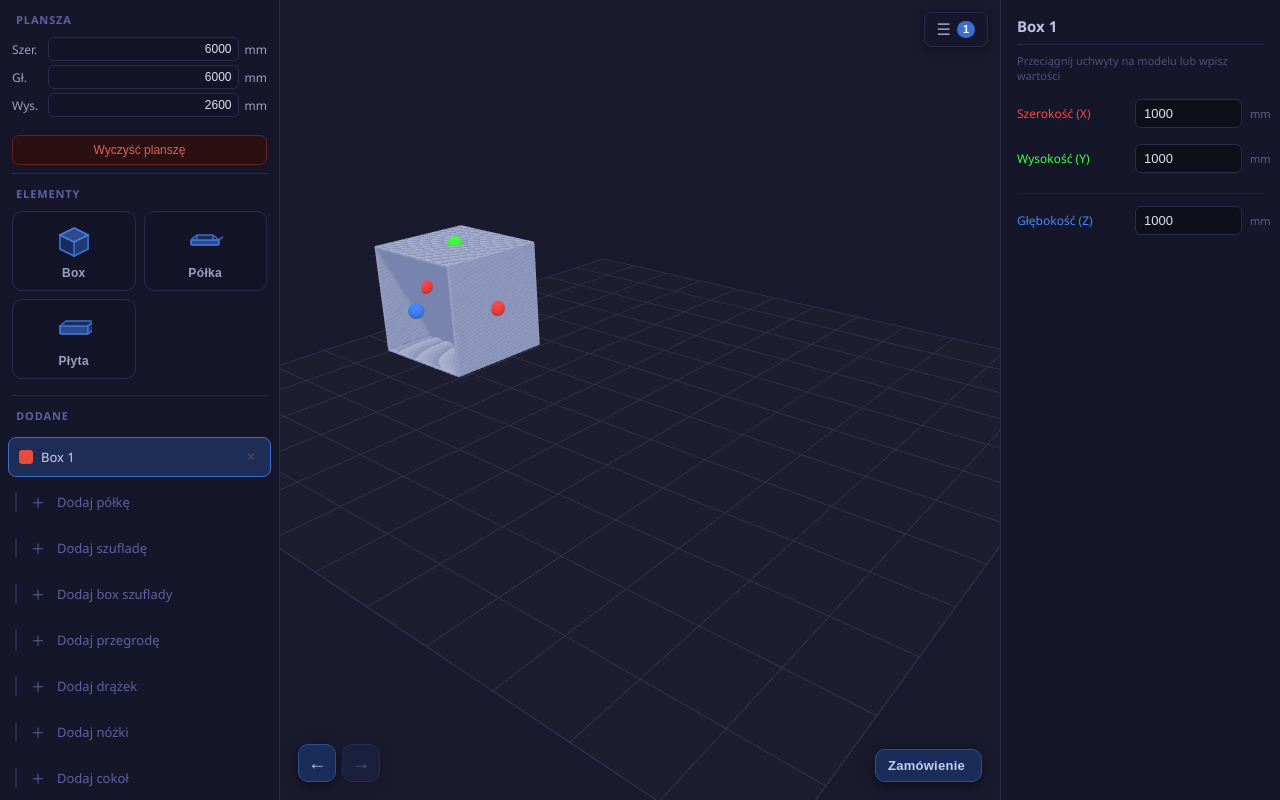
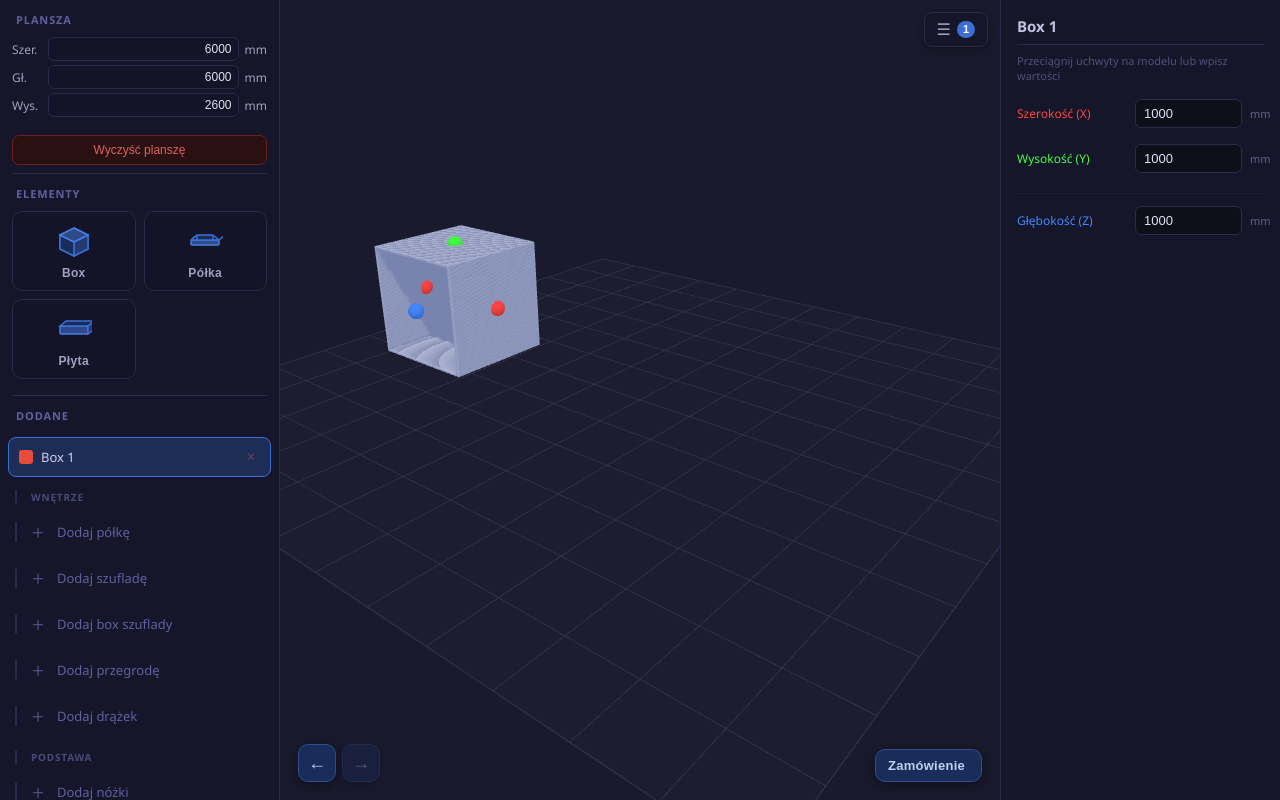
Before and after one commit to furnitureboardform/furniture-board-calculator-v2, a React (Vite) app: page / in a window 1280 px wide. Both pictures are taken after a click on the button "Box". Built offline with nearby package versions, Linux system fonts and the light colour scheme.

Commit message:
grouping adding elements in box

```diff
--- a/src/ElementLibrary.css
+++ b/src/ElementLibrary.css
@@ -288,6 +288,34 @@
   flex-shrink: 0;
 }
 
+/* Section header inside cabinet tree */
+.element-item--section {
+  padding: 8px 10px 2px 6px;
+  font-size: 10px;
+  font-weight: 700;
+  color: #4a4a7a;
+  text-transform: uppercase;
+  letter-spacing: 0.08em;
+  cursor: default;
+  margin-top: 4px;
+  border-radius: 0;
+  background: none;
+}
+
+.element-item--section:hover {
+  background: none;
+}
+
+.element-section-line {
+  display: inline-block;
+  width: 2px;
+  align-self: stretch;
+  background: #2a2a50;
+  border-radius: 1px;
+  margin-right: 6px;
+  flex-shrink: 0;
+}
+
 /* Add shelf row */
 .element-item--add {
   color: #6060a0;
--- a/src/ElementLibrary.tsx
+++ b/src/ElementLibrary.tsx
@@ -265,6 +265,12 @@ const ElementLibrary: React.FC<Props> = ({
           <>
             {children.filter((c) => c.type !== 'drawerbox' && c.type !== 'blenda').map((child) => renderItem(child, true))}
             {children.filter((c) => c.type === 'drawerbox').map((dbox) => renderDrawerbox(dbox))}
+
+            {/* Section: Wnętrze */}
+            <li className="element-item element-item--section">
+              <span className="element-section-line" />
+              Wnętrze
+            </li>
             <li className="element-item element-item--add" onClick={() => onAddShelfToCabinet(cab.id)}>
               <span className="element-indent-line" />
               <span className="element-add-icon">＋</span>
@@ -290,6 +296,15 @@ const ElementLibrary: React.FC<Props> = ({
               <span className="element-add-icon">＋</span>
               <span className="element-name" style={{ color: '#6060a0' }}>Dodaj drążek</span>
             </li>
+
+            {/* Section: Podstawa */}
+            {(!elements.some((e) => e.type === 'leg' && e.cabinetId === cab.id) ||
+              !elements.some((e) => e.type === 'plinth' && e.cabinetId === cab.id)) && (
+              <li className="element-item element-item--section">
+                <span className="element-section-line" />
+                Podstawa
+              </li>
+            )}
             {!elements.some((e) => e.type === 'leg' && e.cabinetId === cab.id) && (
               <li className="element-item element-item--add" onClick={() => onAddLegsToCabinet(cab.id)}>
                 <span className="element-indent-line" />
@@ -304,10 +319,20 @@ const ElementLibrary: React.FC<Props> = ({
                 <span className="element-name" style={{ color: '#6060a0' }}>Dodaj cokoł</span>
               </li>
             )}
+
+            {/* Section: Wykończenie */}
+            {(!elements.some((e) => e.type === 'hdf' && e.cabinetId === cab.id) ||
+              !elements.some((e) => e.type === 'front' && e.cabinetId === cab.id) ||
+              !elements.some((e) => e.type === 'maskowanica' && e.cabinetId === cab.id)) && (
+              <li className="element-item element-item--section">
+                <span className="element-section-line" />
+                Wykończenie
+              </li>
+            )}
             {!elements.some((e) => e.type === 'hdf' && e.cabinetId === cab.id) && (
               <li className="element-item element-item--add" onClick={() => onAddHdfToCabinet(cab.id)}>
                 <span className="element-indent-line" />
-                <span className="element-add-icon">️＋</span>
+                <span className="element-add-icon">＋</span>
                 <span className="element-name" style={{ color: '#6060a0' }}>Dodaj płytę HDF</span>
               </li>
             )}
@@ -329,14 +354,14 @@ const ElementLibrary: React.FC<Props> = ({
               <li className="element-item element-item--add" onClick={() => onAddMaskowanicaToCabinet(cab.id, 'left')}>
                 <span className="element-indent-line" />
                 <span className="element-add-icon">＋</span>
-                <span className="element-name" style={{ color: '#6060a0' }}>Dodaj maskownicę L</span>
+                <span className="element-name" style={{ color: '#6060a0' }}>Dodaj maskownicę lewa</span>
               </li>
             )}
             {!elements.some((e) => e.type === 'maskowanica' && e.cabinetId === cab.id && e.maskownicaSide === 'right') && (
               <li className="element-item element-item--add" onClick={() => onAddMaskowanicaToCabinet(cab.id, 'right')}>
                 <span className="element-indent-line" />
                 <span className="element-add-icon">＋</span>
-                <span className="element-name" style={{ color: '#6060a0' }}>Dodaj maskownicę P</span>
+                <span className="element-name" style={{ color: '#6060a0' }}>Dodaj maskownicę prawa</span>
               </li>
             )}
             {!elements.some((e) => e.type === 'maskowanica' && e.cabinetId === cab.id && e.maskownicaSide === 'bottom') && (
@@ -508,14 +533,14 @@ const ElementLibrary: React.FC<Props> = ({
                     <li className="element-item element-item--add" onClick={() => onAddMaskowanicaToGroup(grp.id, 'left')}>
                       <span className="element-indent-line" />
                       <span className="element-add-icon">＋</span>
-                      <span className="element-name" style={{ color: '#6060a0' }}>Dodaj maskownicę L grupy</span>
+                      <span className="element-name" style={{ color: '#6060a0' }}>Dodaj maskownicę lewa grupy</span>
                     </li>
                   )}
                   {!elements.some((e) => e.type === 'maskowanica' && e.cabinetId === grp.id && e.maskownicaSide === 'right') && (
                     <li className="element-item element-item--add" onClick={() => onAddMaskowanicaToGroup(grp.id, 'right')}>
                       <span className="element-indent-line" />
                       <span className="element-add-icon">＋</span>
-                      <span className="element-name" style={{ color: '#6060a0' }}>Dodaj maskownicę P grupy</span>
+                      <span className="element-name" style={{ color: '#6060a0' }}>Dodaj maskownicę prawa grupy</span>
                     </li>
                   )}
                 </>
```
